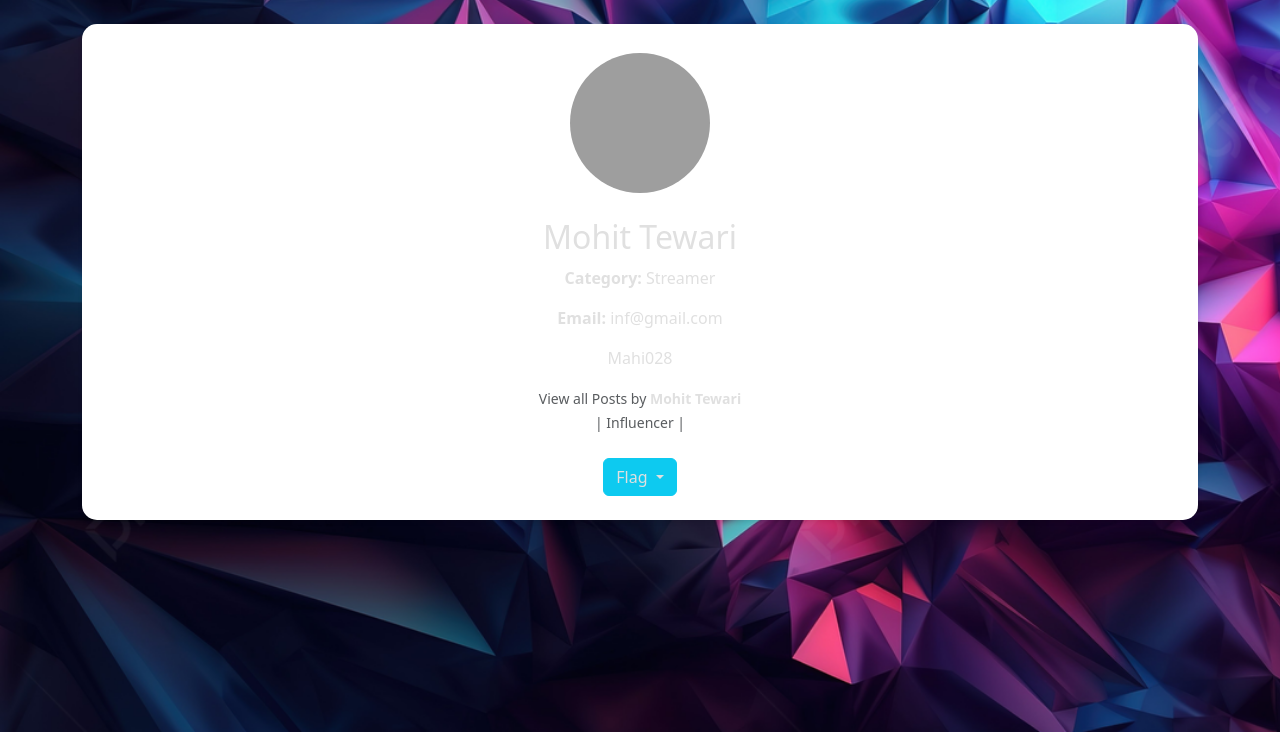
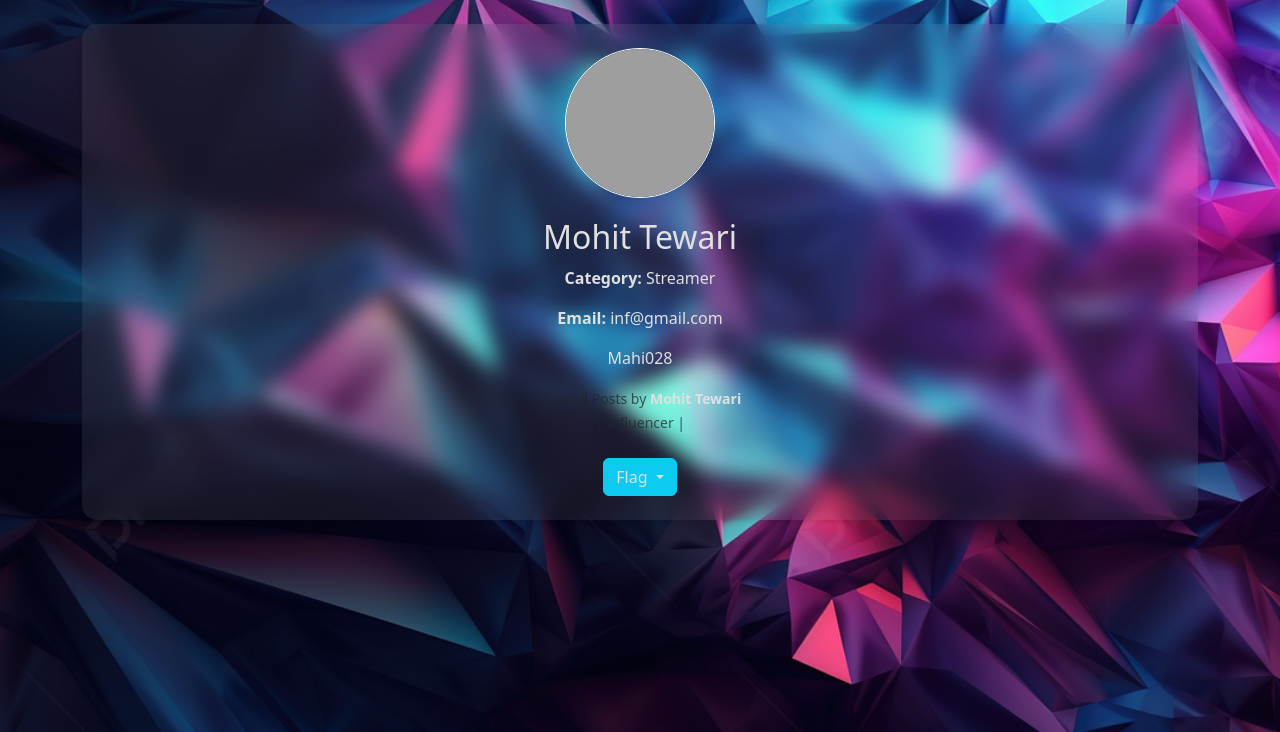
Before and after one commit to mahi028/Influencer-Engagement-and-Sponsorship-Coordination-Platform, a Flask app: page /get/2 in a window 1280 px wide. Shown: the part 68-800 px from the top of the page. Run offline with Flask 3, Linux system fonts and the light colour scheme; a user stored in the database is signed in; data comes from the database, SQL or seed files in the repository; grey boxes are pictures that could not be loaded.

Commit message:
input api box background none

```diff
--- a/application/static/js/profile_edits.js
+++ b/application/static/js/profile_edits.js
@@ -29,6 +29,6 @@ async function profile_edit(url, tag_id, to_update){
 
 function profile_edit_form(url, tag_id, to_update){
     const tag = document.getElementById(tag_id)
-    let input = `<input type = "text" id = '${'inp'+tag_id}'><button class = "btn" onclick="profile_edit('${url}', '${tag_id}','${to_update}')"><svg xmlns="http://www.w3.org/2000/svg" width="16" height="16" fill="currentColor" class="bi bi-send-check" viewBox="0 0 16 16"><path d="M15.964.686a.5.5 0 0 0-.65-.65L.767 5.855a.75.75 0 0 0-.124 1.329l4.995 3.178 1.531 2.406a.5.5 0 0 0 .844-.536L6.637 10.07l7.494-7.494-1.895 4.738a.5.5 0 1 0 .928.372zm-2.54 1.183L5.93 9.363 1.591 6.602z"/><path d="M16 12.5a3.5 3.5 0 1 1-7 0 3.5 3.5 0 0 1 7 0m-1.993-1.679a.5.5 0 0 0-.686.172l-1.17 1.95-.547-.547a.5.5 0 0 0-.708.708l.774.773a.75.75 0 0 0 1.174-.144l1.335-2.226a.5.5 0 0 0-.172-.686"/></svg></button>`
+    let input = `<input type = "text" id = '${'inp'+tag_id}' style="background:none;"><button class = "btn" onclick="profile_edit('${url}', '${tag_id}','${to_update}')"><svg xmlns="http://www.w3.org/2000/svg" width="16" height="16" fill="currentColor" class="bi bi-send-check" viewBox="0 0 16 16"><path d="M15.964.686a.5.5 0 0 0-.65-.65L.767 5.855a.75.75 0 0 0-.124 1.329l4.995 3.178 1.531 2.406a.5.5 0 0 0 .844-.536L6.637 10.07l7.494-7.494-1.895 4.738a.5.5 0 1 0 .928.372zm-2.54 1.183L5.93 9.363 1.591 6.602z"/><path d="M16 12.5a3.5 3.5 0 1 1-7 0 3.5 3.5 0 0 1 7 0m-1.993-1.679a.5.5 0 0 0-.686.172l-1.17 1.95-.547-.547a.5.5 0 0 0-.708.708l.774.773a.75.75 0 0 0 1.174-.144l1.335-2.226a.5.5 0 0 0-.172-.686"/></svg></button>`
     tag.innerHTML = input
 }
--- a/application/templates/uni/profile.html
+++ b/application/templates/uni/profile.html
@@ -15,7 +15,7 @@
         height: 150px;
         border-radius: 50%;
         /* margin-top: -75px; */
-        border: 5px solid white;
+        border: 1px solid white;
         object-fit: cover;
     }
     .profile-info {
@@ -30,10 +30,10 @@
 <div class="container">
     <div class="profile-content text-center">
         {%if profile.flag%}
-            <h3 style="color: red;">Flagged</h3>
+            <h3 style="color: red !important;">Flagged</h3>
             <p>{{profile.flag_reason}}</p>
         {%endif%}
-        <div class="profile-card bg-white p-4">
+        <div class="profile-card p-4" style="background-color: rgba(179, 179, 179, .1); backdrop-filter: blur(10px);">
             {%if 'Influencer' in role %}
             <img src="/st/uploads/{{inf.user.profile}}" alt="Profile Image" class="profile-img" id="profile-img">
             {%elif 'Sponser' in role%}
```
